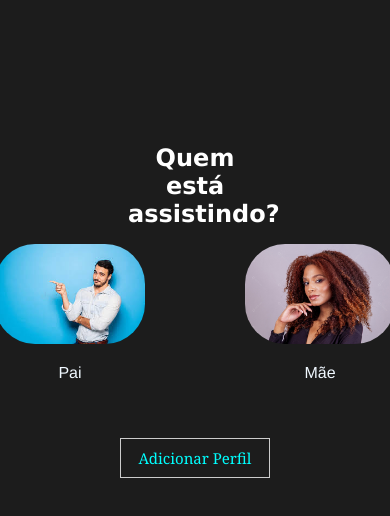
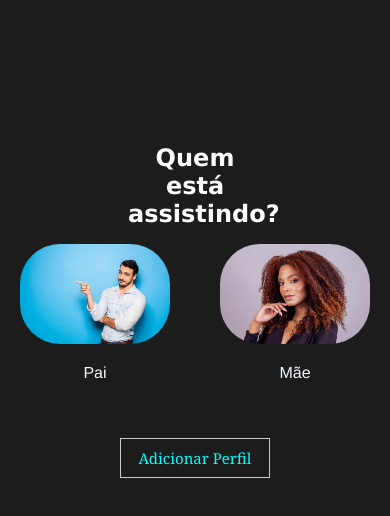
Before and after one commit to tiagolopes-dev/TgHub, a plain HTML site: page index.html in a window 390 px wide. Drawn offline with Linux system fonts and the light colour scheme.

Commit message:
Corrigindo responsividade

```diff
--- a/style.css
+++ b/style.css
@@ -3,6 +3,10 @@
     font-size: 24px;
     text-align: center;
     padding: 0;
+  }
+
+  .cards-profile {
+    gap: 50px !important;
   }
 
   .cards-profile img {
@@ -36,7 +40,7 @@ h1 {
 .cards-profile {
   display: flex;
   justify-content: center;
-  gap: 100px;
+  gap: 80px;
 }
 
 .name-card {
```
Also changed, not shown: Perfil.html (+1 -1 lines), style-pai.css (+6 -4 lines).
